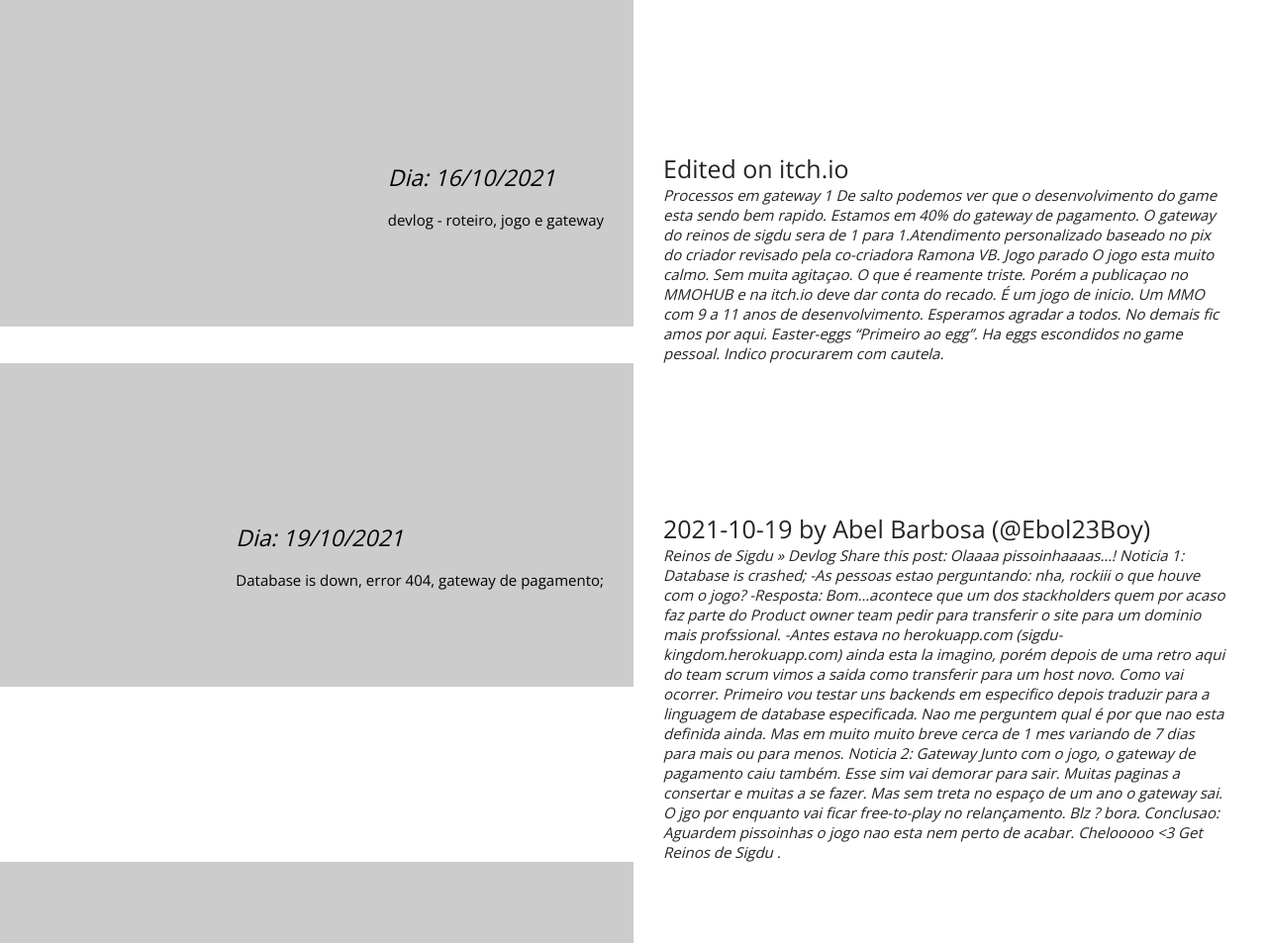
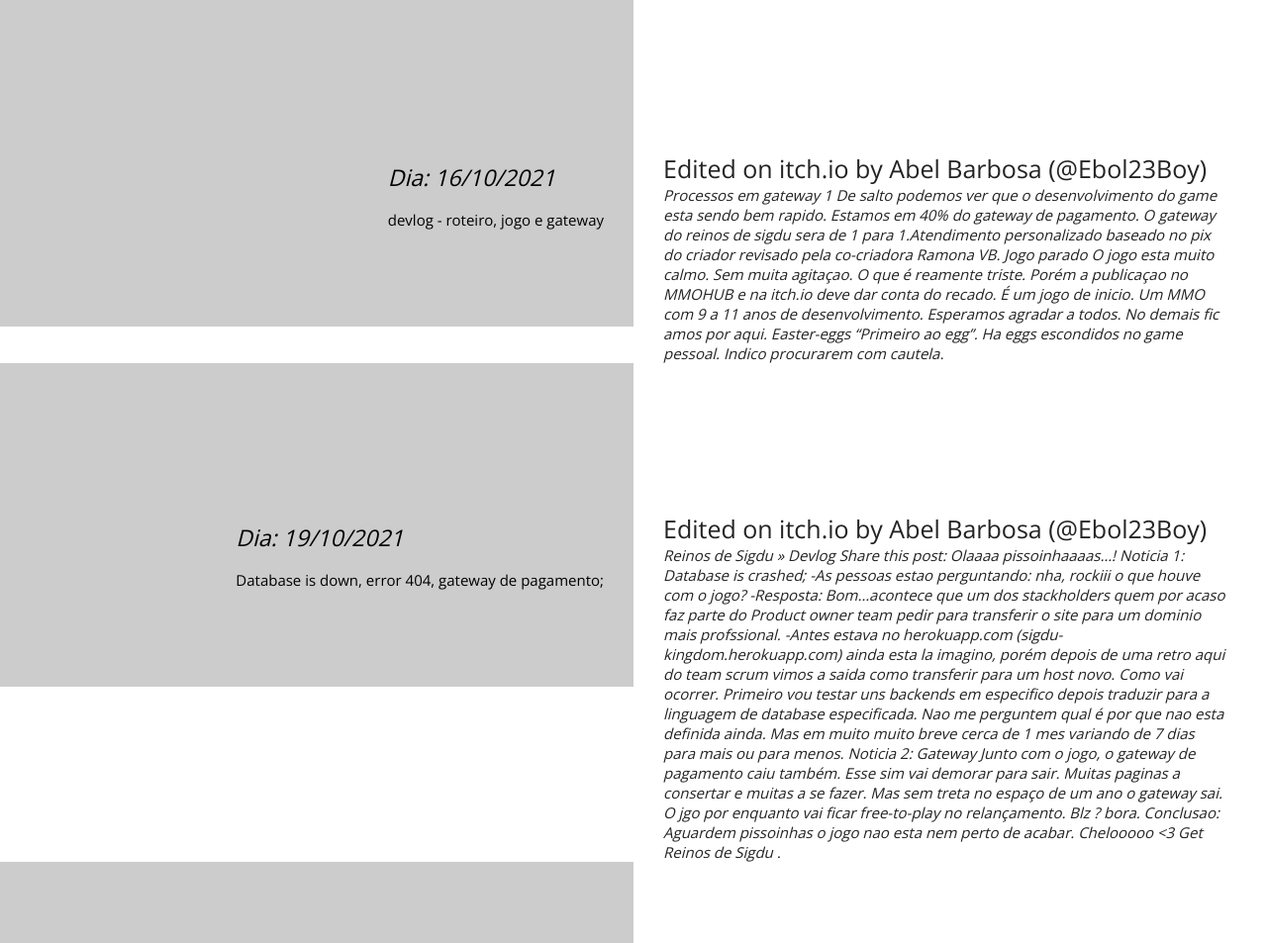
Before and after one commit to abel8260/Devlog-Wr, a plain HTML site: page sigdu-diary/HOME/index.html in a window 1280 px wide. Shown: the part 1656-2609 px from the top of the page at 99% size. Drawn offline with nearby package versions, Linux system fonts and the light colour scheme.

Commit message:
Update index.html

```diff
--- a/sigdu-diary/HOME/index.html
+++ b/sigdu-diary/HOME/index.html
@@ -186,7 +186,7 @@
 			                    	    <!--wraper-titulo-autor-->
 			                                <div  class="wraper-titulo-autor">
 
-		                                        <h2> Edited on itch.io  </h2>
+		                                        <h2>  Edited on itch.io by Abel Barbosa (@Ebol23Boy) </h2>
 		                                        <p>  Processos em gateway 1
 
     De salto podemos ver que o desenvolvimento do game esta sendo bem rapido. Estamos em 40% do gateway de pagamento. O gateway do reinos de sigdu sera de 1 para 1.Atendimento personalizado baseado no pix do criador revisado pela co-criadora Ramona VB.
@@ -245,7 +245,7 @@ Easter-eggs
 			                    	    <!--wraper-titulo-autor-->
 			                                <div  class="wraper-titulo-autor">
 
-		                                        <h2> 2021-10-19 by Abel Barbosa (@Ebol23Boy) </h2>
+		                                        <h2> Edited on itch.io by Abel Barbosa (@Ebol23Boy) </h2>
 		                                        <p>
 Reinos de Sigdu » Devlog
 
@@ -350,12 +350,3 @@ Get Reinos de Sigdu
 	        </section>
 	</body>
 </html>
-
-
-<!--TODO-LIST/[16:43]-->
-<!--1) substituir logo [nop]-->
-<!--2) trocar texto [nop] -->
-<!--3) prencher metas seo [nop] -->
-<!--4) passar para inglês [nop]-->
-<!--5) substituir todas as imagens [nop] -->
-<!--6) page do gdd em papel [nop] -->
```
